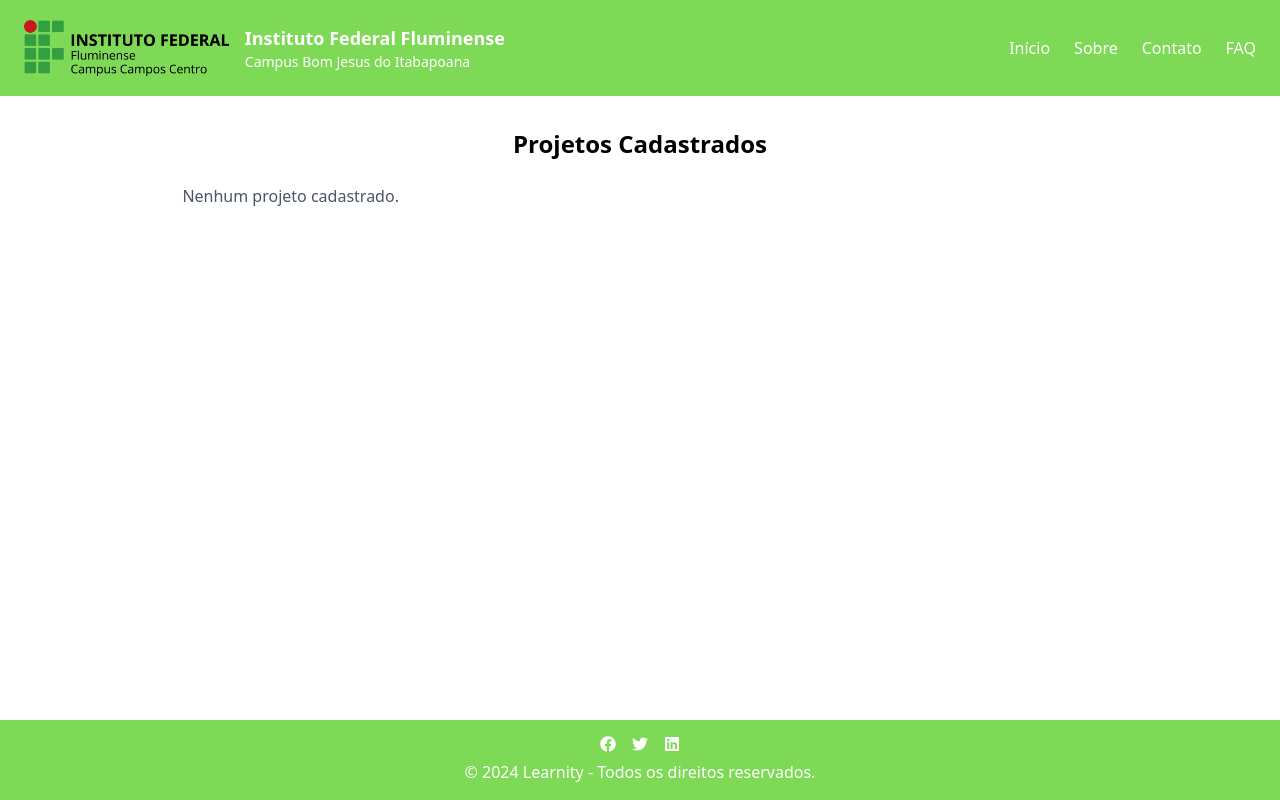
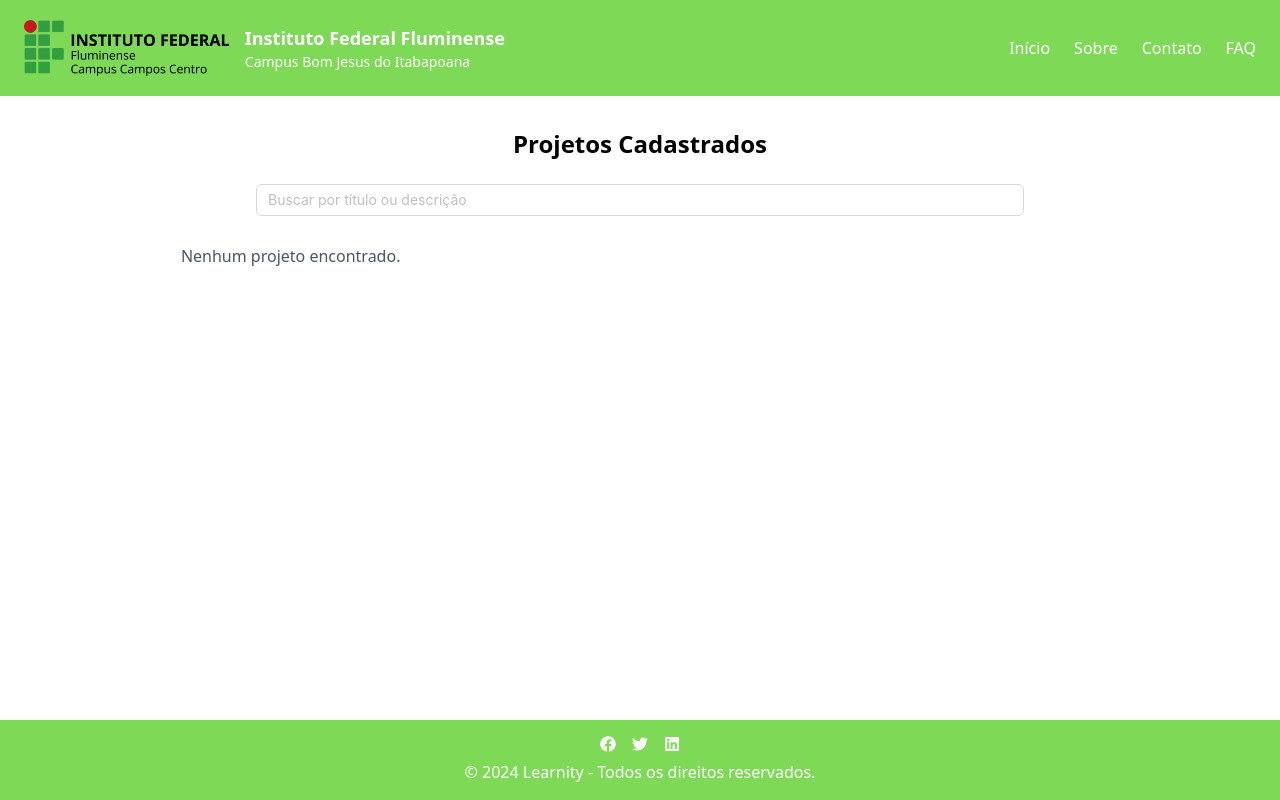
Before and after one commit to PedroLucasBastos/Learnity, a React (Vite) app: page /view in a window 1280 px wide. Built offline with nearby package versions, Linux system fonts and the light colour scheme.

Commit message:
feat: adiciona funcionalidade de busca por título e descrição de projetos

```diff
--- a/src/pages/home/home.jsx
+++ b/src/pages/home/home.jsx
@@ -10,10 +10,14 @@ import Footer from "../../components/footer/footer";
 const Home = () => {
   const [isModalOpen, setIsModalOpen] = useState(false);
   const navigate = useNavigate();
+  const [searchTerm, setSearchTerm] = useState("");
 
   const showModal = () => setIsModalOpen(true);
   const closeModal = () => setIsModalOpen(false);
   const handleViewProjects = () => navigate("/view");
+  const handleSearch = () => {
+    navigate(`/view?search=${searchTerm}`); // Passa o termo de pesquisa na URL
+  };
 
   return (
     <div className="min-h-screen w-full flex flex-col items-center justify-between bg-white text-center">
@@ -30,8 +34,17 @@ const Home = () => {
         </div>
 
         <div className="flex items-center space-x-2 w-3/5">
-          <Input className="w-full" placeholder="Buscar" />
-          <Button type="primary" className="button-custom">
+          <Input
+            className="w-full"
+            placeholder="Buscar"
+            value={searchTerm} // Adiciona o valor do estado aqui
+            onChange={(e) => setSearchTerm(e.target.value)} // Atualiza o estado ao digitar
+          />
+          <Button
+            type="primary"
+            className="button-custom"
+            onClick={handleSearch}
+          >
             <SearchOutlined /> Buscar
           </Button>
         </div>
--- a/src/pages/view/view.jsx
+++ b/src/pages/view/view.jsx
@@ -1,40 +1,68 @@
 import React, { useEffect, useState, useCallback } from "react";
-import { Card, Modal } from "antd";
-import { EyeOutlined, DeleteOutlined } from "@ant-design/icons";
+import { Button, Card, Input } from "antd";
+import { EyeOutlined, DeleteOutlined, SearchOutlined } from "@ant-design/icons";
 import Header from "../../components/header/header";
 import Footer from "../../components/footer/footer";
 import ProjectModal from "../../components/modal/projectModal";
+import { useLocation, useNavigate } from "react-router-dom"; // Adicionado o useNavigate
 
 const View = () => {
   const [projects, setProjects] = useState([]);
+  const [filteredProjects, setFilteredProjects] = useState([]);
+  const [searchTerm, setSearchTerm] = useState("");
   const [isModalOpen, setIsModalOpen] = useState(false);
   const [selectedProject, setSelectedProject] = useState(null);
+  const location = useLocation();
+  const navigate = useNavigate(); // Hook para navegação
 
   useEffect(() => {
     loadProjects();
-  }, []);
+
+    // Verifica se há um termo de busca na URL
+    const urlParams = new URLSearchParams(location.search);
+    const searchTermFromUrl = urlParams.get("search");
+    if (searchTermFromUrl) {
+      setSearchTerm(searchTermFromUrl);
+      filterProjects(searchTermFromUrl); // Aplica o filtro com o termo da URL
+    }
+  }, [location]); // Atualiza quando a URL mudar
+
+  useEffect(() => {
+    filterProjects(searchTerm); // Aplica o filtro toda vez que searchTerm mudar
+  }, [searchTerm, projects]); // Atualiza ao mudar o termo ou os projetos
 
   const loadProjects = () => {
     const savedProjects = JSON.parse(localStorage.getItem("projects")) || [];
     setProjects(savedProjects);
+    setFilteredProjects(savedProjects); // Inicialmente, mostra todos
   };
 
-  const openModal = (project) => {
-    setSelectedProject(project);
-    setIsModalOpen(true);
+  const filterProjects = (term) => {
+    const filtered = projects.filter(
+      (project) =>
+        project.title.toLowerCase().includes(term.toLowerCase()) ||
+        project.description.toLowerCase().includes(term.toLowerCase())
+    );
+    setFilteredProjects(filtered);
   };
 
-  const updateProject = () => {
-    loadProjects(); // Recarrega a lista após edição
+  const handleSearch = (e) => {
+    const term = e.target.value;
+    setSearchTerm(term); // Atualiza o termo de busca
   };
 
   const deleteProject = useCallback((index) => {
     setProjects((prevProjects) => {
       const updatedProjects = prevProjects.filter((_, i) => i !== index);
       localStorage.setItem("projects", JSON.stringify(updatedProjects));
+      setFilteredProjects(updatedProjects); // Atualiza os filtrados também
       return updatedProjects;
     });
   }, []);
+
+  const handleBackToHome = () => {
+    navigate("/"); // Redireciona para a página inicial
+  };
 
   return (
     <div className="min-h-screen w-full flex flex-col">
@@ -44,14 +72,24 @@ const View = () => {
         Projetos Cadastrados
       </h1>
 
+      {/* Barra de Pesquisa Centralizada */}
+      <div className="flex items-center space-x-2 w-3/5 mx-auto mb-7">
+        <Input
+          className="w-full"
+          placeholder="Buscar por título ou descrição"
+          value={searchTerm}
+          onChange={handleSearch}
+        />
+      </div>
+
+      {/* Lista de Projetos */}
       <div className="w-full px-4 md:px-16 lg:px-32">
         <div className="grid grid-cols-1 md:grid-cols-2 lg:grid-cols-3 gap-6">
-          {projects.length > 0 ? (
-            projects.map((project, index) => (
+          {filteredProjects.length > 0 ? (
+            filteredProjects.map((project, index) => (
               <Card
                 key={index}
                 className="bg-gray-500 text-white w-full p-4 shadow-lg rounded-lg relative cursor-pointer"
-                onClick={() => openModal(project)}
               >
                 <DeleteOutlined
                   className="absolute top-2 right-2 text-red-500 text-xl cursor-pointer"
@@ -74,33 +112,19 @@ const View = () => {
                   <span className="text-gray-300">
                     {project.fileName || "Nenhum arquivo"}
                   </span>
-                  <EyeOutlined
-                    className="text-2xl cursor-pointer text-primaryGreen hover:text-green-500"
-                    onClick={(e) => {
-                      e.stopPropagation();
-                      openPDF(project.file);
-                    }}
-                  />
+                  <EyeOutlined className="text-2xl cursor-pointer text-primaryGreen hover:text-green-500" />
                 </div>
               </Card>
             ))
           ) : (
             <p className="text-gray-600 text-center">
-              Nenhum projeto cadastrado.
+              Nenhum projeto encontrado.
             </p>
           )}
         </div>
       </div>
 
       <Footer />
-
-      {/* Modal de Edição */}
-      <ProjectModal
-        isOpen={isModalOpen}
-        onClose={() => setIsModalOpen(false)}
-        project={selectedProject}
-        updateProject={updateProject} // <- Adicionado
-      />
     </div>
   );
 };
```
